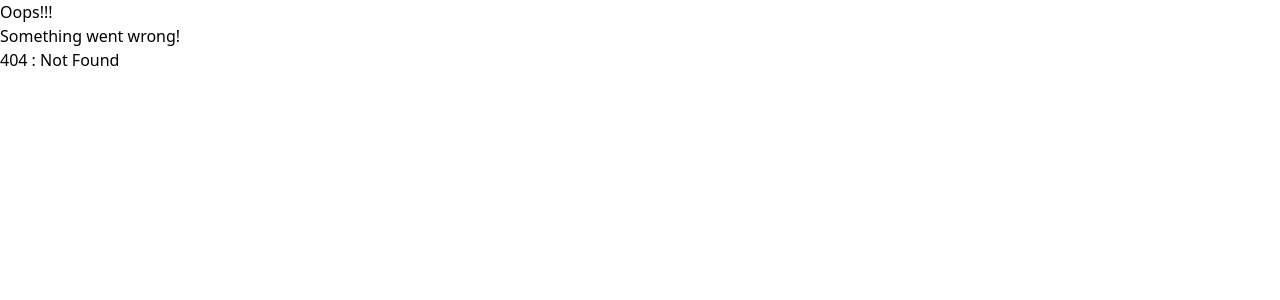
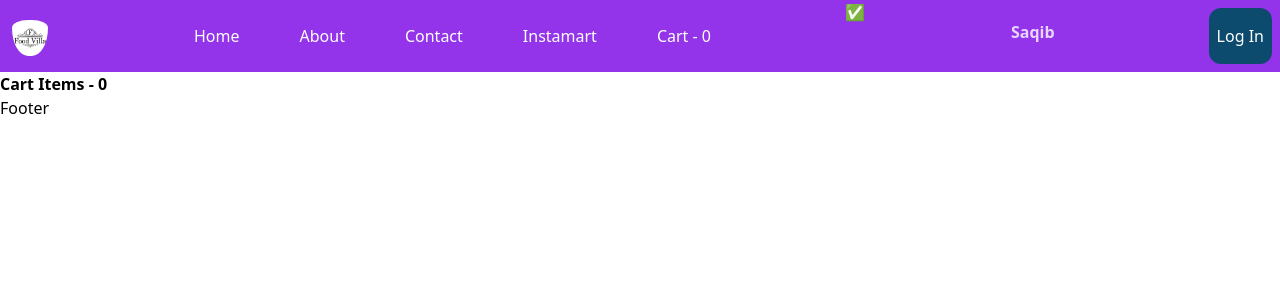
Before and after one commit to iamsaqib24/Namaste-React-Course, a React (Vite) app: page /cart in a window 1280 px wide. Before the commit this address had no page. Shown: the top 300 px of the page. Built offline with nearby package versions, Linux system fonts and the light colour scheme.

Commit message:
added-cart-component

```diff
--- /dev/null
+++ b/src/components/Cart.js
@@ -0,0 +1,19 @@
+import React from 'react'
+import { useSelector } from 'react-redux'
+import FoodItem from './FoodItem'
+
+const Cart = () => {
+
+    const cartItems = useSelector(store => store.cart.items)
+
+  return (
+    <div>
+        <h1 className="font-bold">Cart Items - {cartItems.length}</h1>
+        <div className="flex flex-wrap">
+            {cartItems.map(item => <FoodItem key={item.id} {...item} />)}
+        </div>
+    </div>
+  )
+}
+
+export default Cart
--- /dev/null
+++ b/src/components/FoodItem.js
@@ -0,0 +1,15 @@
+import { CDN_URL } from "../constants"
+
+
+const FoodItem = ({name, description, cloudinaryImageId, price}) => {
+  return (
+    <div className="w-[200px] p-2 m-2 shadow-lg bg-purple-200">
+            <img src={ CDN_URL + cloudinaryImageId } />
+            <h2 className="font-bold">{name}</h2>
+            <h3>{description}</h3>
+            <h4>Rupess: {price/100}</h4>
+        </div>
+  )
+}
+
+export default FoodItem
--- a/src/components/Header.js
+++ b/src/components/Header.js
@@ -25,6 +25,7 @@ const Header = () => {
     const {user} = useContext(UserContext)
 
     const cartItems = useSelector(store => store.cart.items)
+    console.log(cartItems);
 
 
     return (
@@ -45,7 +46,10 @@ const Header = () => {
                     <li className="px-2">
                         <Link to="/instamart">Instamart</Link>
                     </li>
-                    <li className="px-2">Cart - {cartItems.length}</li>
+
+                    <li className="px-2">
+                        <Link to="/cart">Cart - {cartItems.length}</Link>
+                    </li>
                 </ul>
             </div>
             <h1>{isOnline ? "✅" : "🔴"}</h1>
```
Also changed, not shown: src/App.js (+6 -1 lines).
